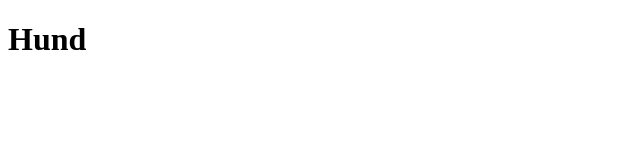
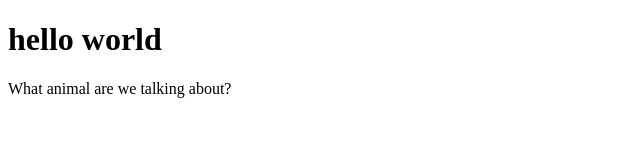
Before and after one commit to FBetulDemir/Team-arbete, a plain HTML site: page index.html in a window 1280 px wide. Shown: the whole page, without its empty margins (0-640 px from the left). Drawn offline with Linux system fonts and the light colour scheme.

Commit message:
Added p-tag question about animal

```diff
--- a/index.html
+++ b/index.html
@@ -1,11 +1,12 @@
 <!DOCTYPE html>
 <html lang="en">
-  <head>
-    <meta charset="UTF-8" />
-    <meta name="viewport" content="width=device-width, initial-scale=1.0" />
-    <title>Hund</title>
-  </head>
-  <body>
-    <h1>Hund</h1>
-  </body>
+<head>
+    <meta charset="UTF-8">
+    <meta name="viewport" content="width=device-width, initial-scale=1.0">
+    <title>Document</title>
+</head>
+<body>
+    <h1>hello world</h1>
+	<p> What animal are we talking about? </p>
+</body>
 </html>
```
